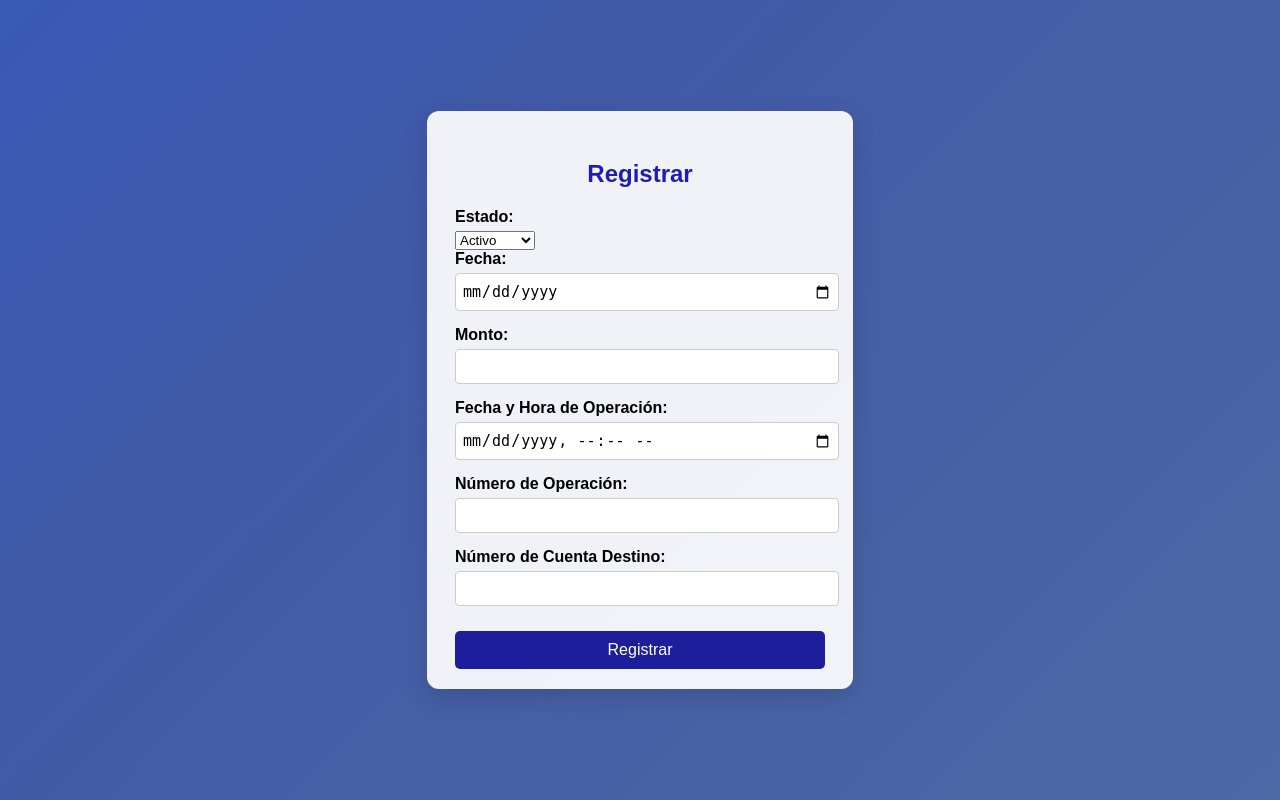
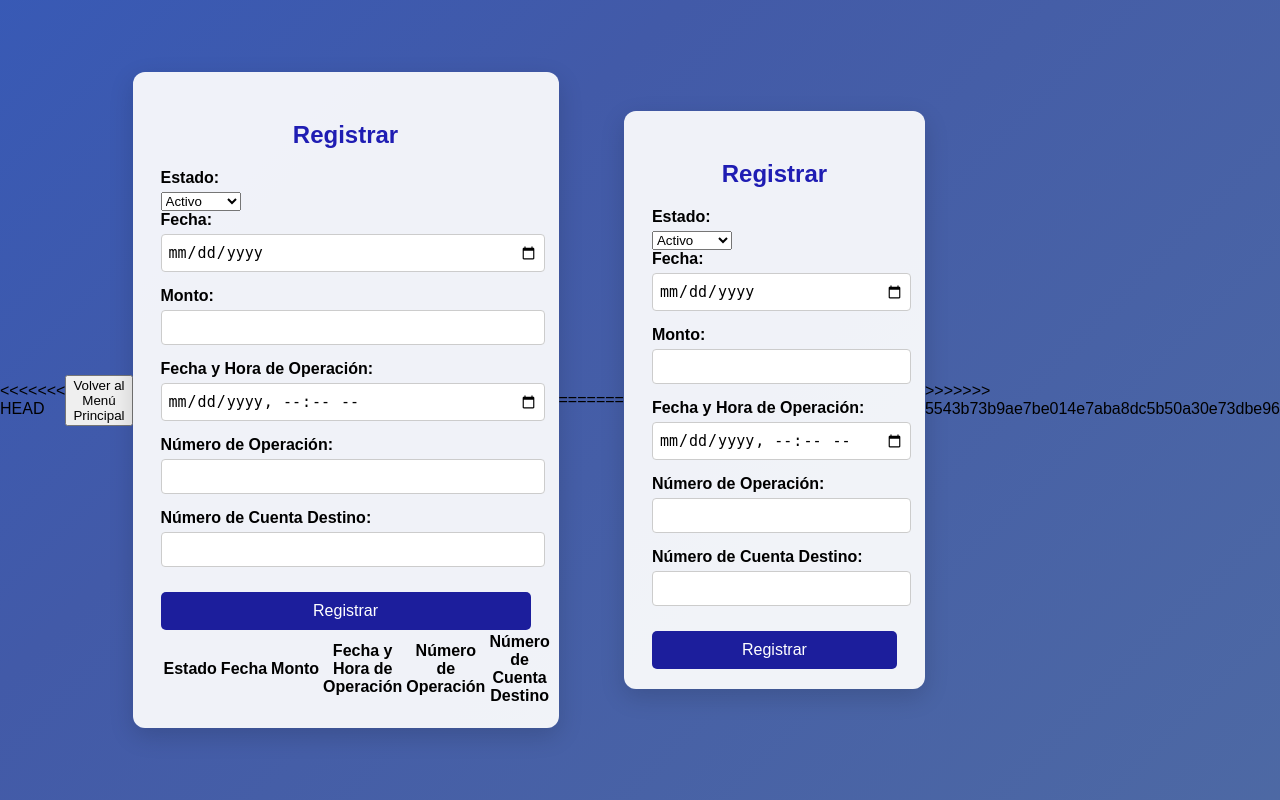
Before and after one commit to bard08/ColegioParticular-SENATI2025, a PHP site: page /Vista/VistaPension_Validacion.php in a window 1280 px wide. Run offline with PHP 8.4, Linux system fonts and the light colour scheme; lists and menus that the app fills with data are empty.

Commit message:
Update VistaPension_Validacion.php
drtrdtr

```diff
--- a/Vista/VistaPension_Validacion.php
+++ b/Vista/VistaPension_Validacion.php
@@ -1,6 +1,109 @@
 <!DOCTYPE html>
 <html lang="es">
 <head>
+<<<<<<< HEAD
+  <meta charset="UTF-8" />
+  <title>Registro de Operación</title>
+  <link rel="stylesheet" href="../Modelo/VistaPension_Validacion.css" />
+</head>
+<body>
+  <a href="../Vista/VistaPension_Principal.php">
+    <button class="volver-btn">Volver al Menú Principal</button>
+  </a>
+
+  <div class="form-container">
+    <h2>Registrar</h2>
+    <form id="registroForm" action="/ruta-de-tu-backend" method="POST">
+      <label for="estado">Estado:</label>
+      <select id="estado" name="estado" required>
+        <option value="activo">Activo</option>
+        <option value="no_activo">No Activo</option>
+      </select>
+
+      <label for="fecha">Fecha:</label>
+      <input type="date" id="fecha" name="fecha" required />
+
+      <label for="monto">Monto:</label>
+      <input type="number" id="monto" name="monto" step="0.01" required />
+
+      <label for="fecha_hora_operacion">Fecha y Hora de Operación:</label>
+      <input
+        type="datetime-local"
+        id="fecha_hora_operacion"
+        name="fecha_hora_operacion"
+        required
+      />
+
+      <label for="numero_operacion">Número de Operación:</label>
+      <input type="text" id="numero_operacion" name="numero_operacion" required />
+
+      <label for="numero_cuenta_destino">Número de Cuenta Destino:</label>
+      <input
+        type="text"
+        id="numero_cuenta_destino"
+        name="numero_cuenta_destino"
+        required
+      />
+
+      <button type="submit" class="btn-verde">Registrar</button>
+    </form>
+
+    <!-- Tabla para mostrar los registros -->
+    <table id="tablaRegistros">
+      <thead>
+        <tr>
+          <th>Estado</th>
+          <th>Fecha</th>
+          <th>Monto</th>
+          <th>Fecha y Hora de Operación</th>
+          <th>Número de Operación</th>
+          <th>Número de Cuenta Destino</th>
+        </tr>
+      </thead>
+      <tbody></tbody>
+    </table>
+  </div>
+
+  <script>
+    const form = document.getElementById('registroForm');
+    const tbody = document.querySelector('#tablaRegistros tbody');
+
+    form.addEventListener('submit', function (e) {
+      e.preventDefault(); // evitar envío al servidor
+
+      const datos = {
+        estado: this.estado.value,
+        fecha: this.fecha.value,
+        monto: parseFloat(this.monto.value).toFixed(2),
+        fechaHoraOperacion: this.fecha_hora_operacion.value,
+        numeroOperacion: this.numero_operacion.value,
+        numeroCuentaDestino: this.numero_cuenta_destino.value,
+      };
+
+      // Crear una nueva fila
+      const fila = document.createElement('tr');
+
+      fila.innerHTML = `
+        <td>${datos.estado}</td>
+        <td>${datos.fecha}</td>
+        <td>${datos.monto}</td>
+        <td>${datos.fechaHoraOperacion.replace('T', ' ')}</td>
+        <td>${datos.numeroOperacion}</td>
+        <td>${datos.numeroCuentaDestino}</td>
+      `;
+
+      // Añadir fila a la tabla
+      tbody.appendChild(fila);
+
+      // Limpiar formulario
+      this.reset();
+
+      alert('Datos registrados correctamente en la tabla.');
+    });
+  </script>
+</body>
+</html>
+=======
   <meta charset="UTF-8">
   <title>Registro de Operación</title>
   <link rel="stylesheet" href="../Vista/css/VistaPension_Validacion.css">
@@ -36,3 +139,4 @@
   </div>
 </body>
 </html>
+>>>>>>> 5543b73b9ae7be014e7aba8dc5b50a30e73dbe96
```
